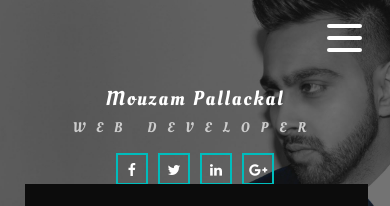
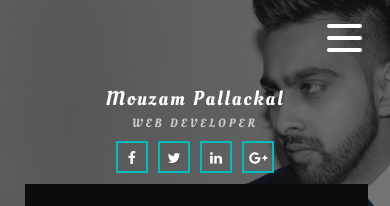
Before and after one commit to mouzamps/own-portfolio, a website: page index.html in a window 390 px wide. Shown: the top 206 px of the page. Drawn offline with nearby package versions, Linux system fonts and the light colour scheme; some packages are replaced by stand-ins of ours.

Commit message:
added code in responsive for random-word

```diff
--- a/index.html
+++ b/index.html
@@ -7,7 +7,7 @@ License URL: http://creativecommons.org/licenses/by/3.0/
 <!DOCTYPE html>
 <html lang="en">
 <head>
-<title>Elegant Resume a Personal Category Flat Bootstrap Responsive Website Template| Home :: w3layouts</title>
+<title>Mouzam| Developer</title>
 <!-- for-mobile-apps -->
 <meta name="viewport" content="width=device-width, initial-scale=1">
 <meta http-equiv="Content-Type" content="text/html; charset=utf-8" />
--- a/public/css/style.css
+++ b/public/css/style.css
@@ -1222,7 +1222,7 @@ p.pop {
 .name h2 {
   font-size: 31px;
 }
-.name p {
+.name span {
   font-size: 13px;
   margin: 4px 0 13px;
   letter-spacing: 9px;
@@ -1399,7 +1399,7 @@ span.about-top-w3 {
 .name h2 {
   font-size: 27px;
 }
-.name p {
+.name span {
   margin: 3px 0 10px;
   letter-spacing: 8px;
 }
@@ -1669,7 +1669,7 @@ p.pop {
 h5.sub {
   font-size: 15px;
 }
-.name p {
+.name span {
   margin: 1px 0 8px;
   letter-spacing: 5px;
   font-size: 12px;
@@ -1744,7 +1744,7 @@ p.pop {
 .name h2 {
   font-size: 21px;
 }
-.name p {
+.name span {
   letter-spacing: 4px;
 }
 ul.top-links li a i.fa {
@@ -1842,7 +1842,7 @@ p.pop {
 }
 }
 @media(max-width:414px){
-.name p {
+.name span {
   letter-spacing: 3px;
 }
 .name h2 {
@@ -1969,7 +1969,7 @@ p.pop {
 .name h2 {
   font-size: 19px;
 }
-.name p {
+.name span {
   letter-spacing: 2px;
   margin: 1px 0 6px;
 }
@@ -2018,7 +2018,7 @@ ul.address li ul.address-text li {
 .name h2 {
   font-size: 18px;
 }
-.name p {
+.name span {
   letter-spacing: 2px;
   font-size: 11px;
 }
```
